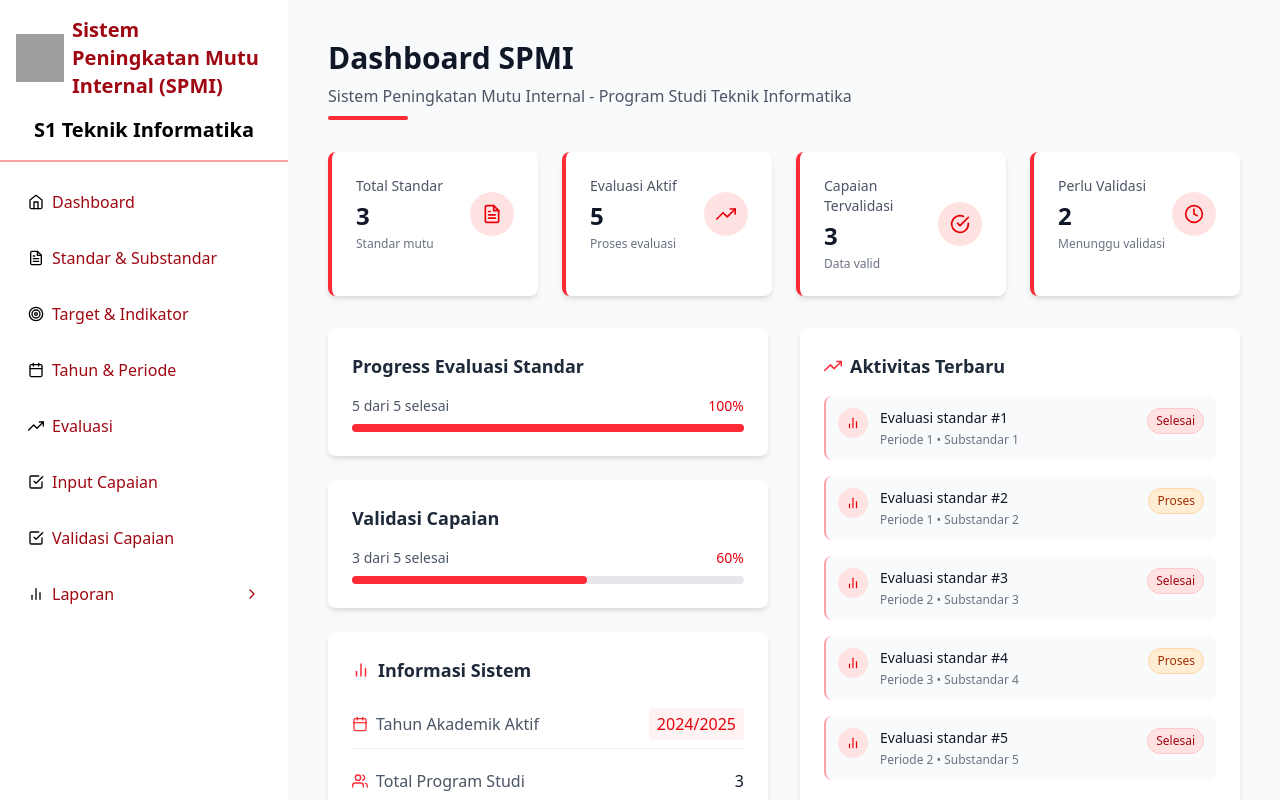
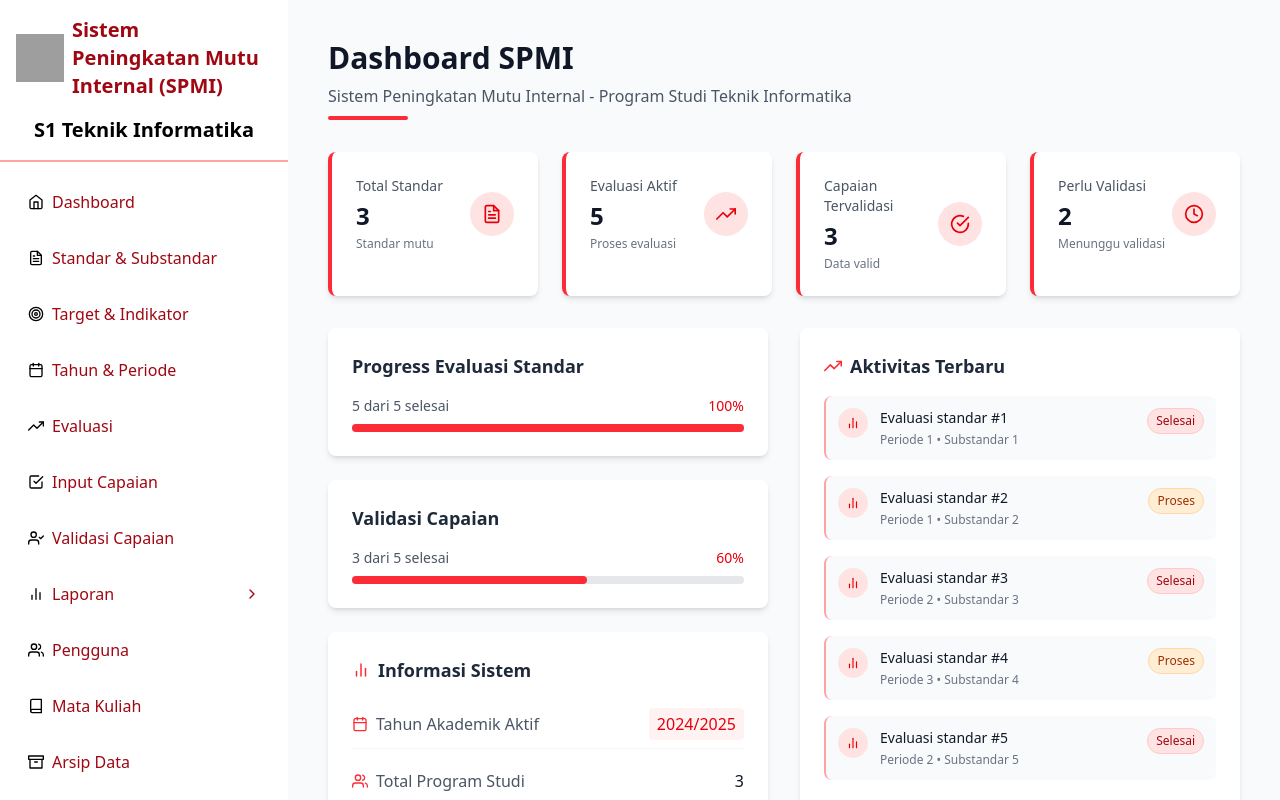
Before and after one commit to fadlifathurrahman/spmi-pasim, a React (Vite) app in the folder frontend/: page /dashboard in a window 1280 px wide. Built offline with nearby package versions, Linux system fonts and the light colour scheme; grey boxes are pictures that could not be loaded.

Commit message:
update komponen sidebar

```diff
--- a/frontend/src/components/Sidebar.jsx
+++ b/frontend/src/components/Sidebar.jsx
@@ -12,6 +12,7 @@ import {
   FiCheckSquare,
   FiFileText,
   FiTrendingUp,
+  FiUserCheck,
 } from "react-icons/fi";
 import { Link } from "react-router-dom";
 
@@ -135,14 +136,16 @@ const SideBar = ({ isOpen, closeSidebar }) => {
           </li>
 
           {/* Validasi Capaian */}
-          {(userRole === "admin" || userRole === "kaprodi") && (
+          {(userRole === "admin" ||
+            userRole === "kaprodi" ||
+            userRole === "spmi") && (
             <li>
               <Link
-                to="/admin/validasi-capaian"
+                to="/validasi-capaian"
                 className="flex items-center p-3 rounded-lg hover:bg-red-50 font-medium"
                 onClick={handleLinkClick}
               >
-                <FiCheckSquare className="mr-2 text-black" />
+                <FiUserCheck className="mr-2 text-black" />
                 Validasi Capaian
               </Link>
             </li>
@@ -185,6 +188,45 @@ const SideBar = ({ isOpen, closeSidebar }) => {
               </ul>
             )}
           </li>
+
+          {/* Only show Pengguna menu for admin */}
+          {userRole === "admin" && (
+            <li>
+              <Link
+                to="/pengguna"
+                className="flex items-center p-3 rounded-lg hover:bg-red-50 font-medium"
+                onClick={handleLinkClick}
+              >
+                <FiUsers className="mr-2 text-black" />
+                Pengguna
+              </Link>
+            </li>
+          )}
+
+          <li>
+            <Link
+              to="/matakuliah"
+              className="flex items-center p-3 rounded-lg hover:bg-red-50 font-medium"
+              onClick={handleLinkClick}
+            >
+              <FiBook className="mr-2 text-black" />
+              Mata Kuliah
+            </Link>
+          </li>
+
+          {/* Menu Arsip Data - Hanya untuk admin dan kaprodi */}
+          {(userRole === "admin" || userRole === "kaprodi") && (
+            <li>
+              <Link
+                to="/arsip"
+                className="flex items-center p-3 rounded-lg hover:bg-red-50 font-medium"
+                onClick={handleLinkClick}
+              >
+                <FiArchive className="mr-2 text-black" />
+                Arsip Data
+              </Link>
+            </li>
+          )}
         </ul>
       </nav>
     </aside>
```
